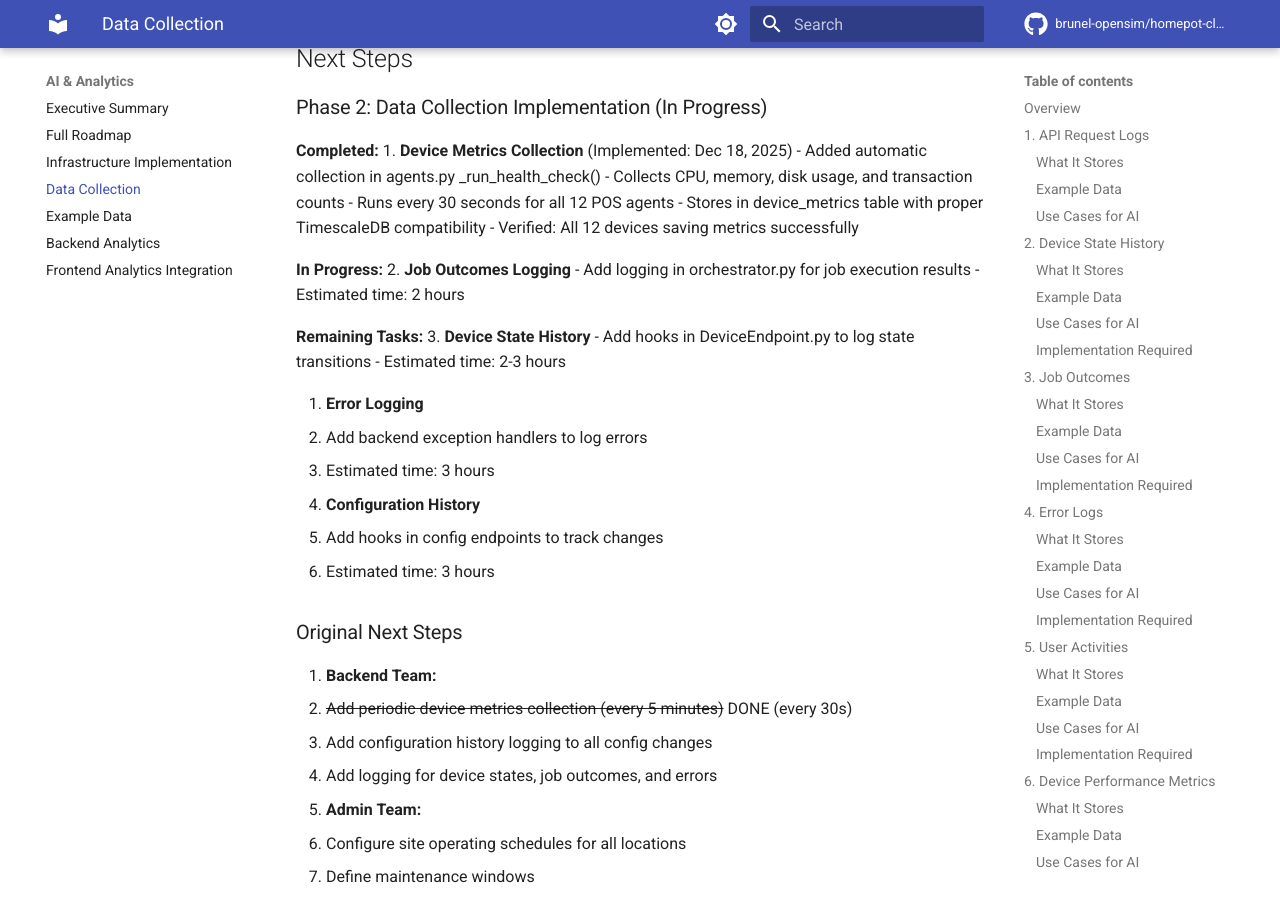
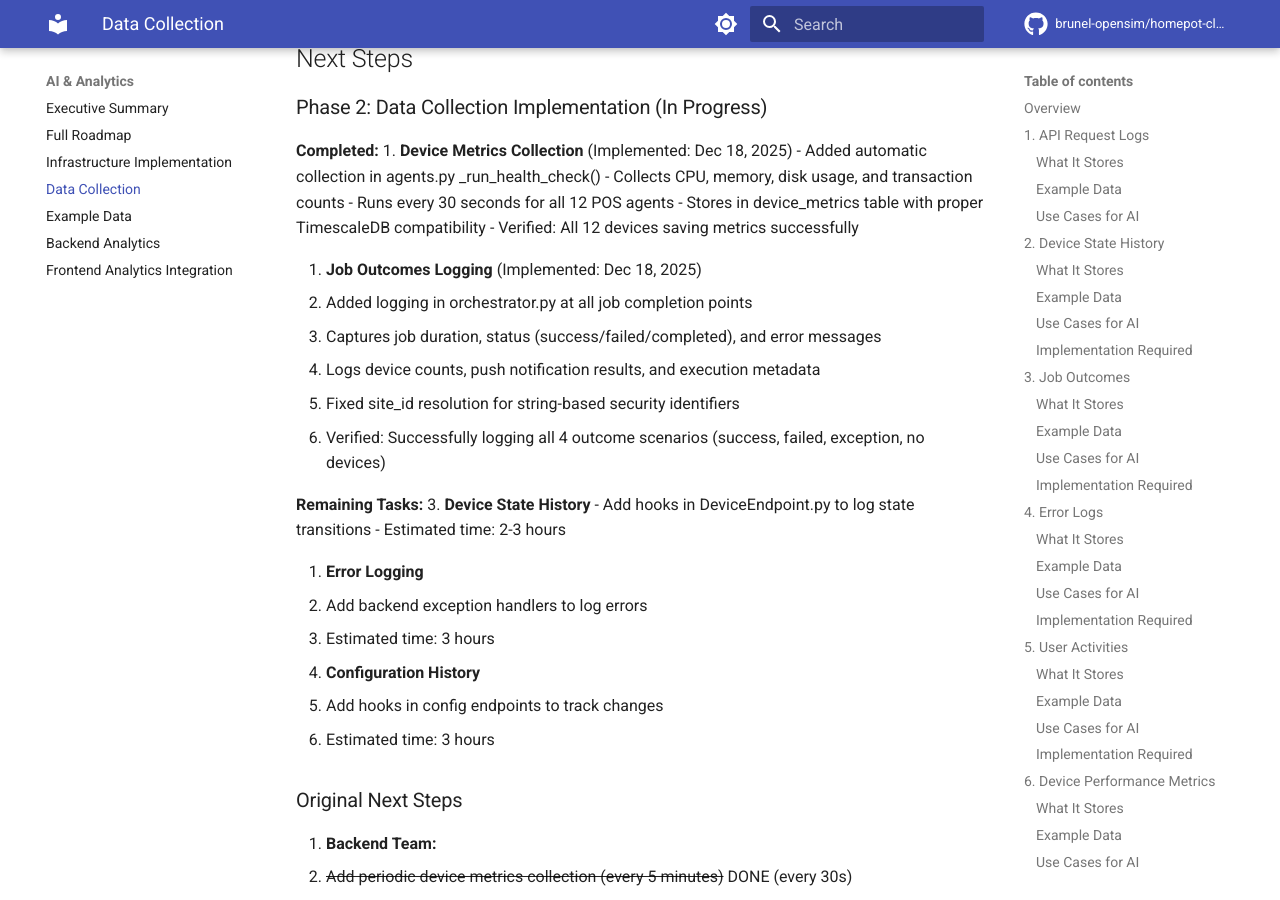
Before and after one commit to brunel-opensim/homepot-client, an MkDocs documentation site: the page built from docs/analytics-data-collection.md, in a window 1280 px wide and 900 px high, scrolled down 14732 px. Built offline with MkDocs 1.6.1 and Material for MkDocs 9.7.7, drawn with Linux system fonts in a browser that asks for light colours; comment, search, counter and statistics services are not loaded; the version menu is left out.

Commit message:
docs: Mark Task #2 (Job Outcomes) as complete
- Add implementation details for job outcomes logging
- Document all 4 outcome scenarios captured
- Show verification status with device counts and durations

```diff
--- a/docs/analytics-data-collection.md
+++ b/docs/analytics-data-collection.md
@@ -637,10 +637,12 @@ This will:
    - Stores in device_metrics table with proper TimescaleDB compatibility
    - Verified: All 12 devices saving metrics successfully
 
-**In Progress:**
-2. **Job Outcomes Logging**
-   - Add logging in orchestrator.py for job execution results
-   - Estimated time: 2 hours
+2. **Job Outcomes Logging** (Implemented: Dec 18, 2025)
+   - Added logging in orchestrator.py at all job completion points
+   - Captures job duration, status (success/failed/completed), and error messages
+   - Logs device counts, push notification results, and execution metadata
+   - Fixed site_id resolution for string-based security identifiers
+   - Verified: Successfully logging all 4 outcome scenarios (success, failed, exception, no devices)
 
 **Remaining Tasks:**
 3. **Device State History**
```
